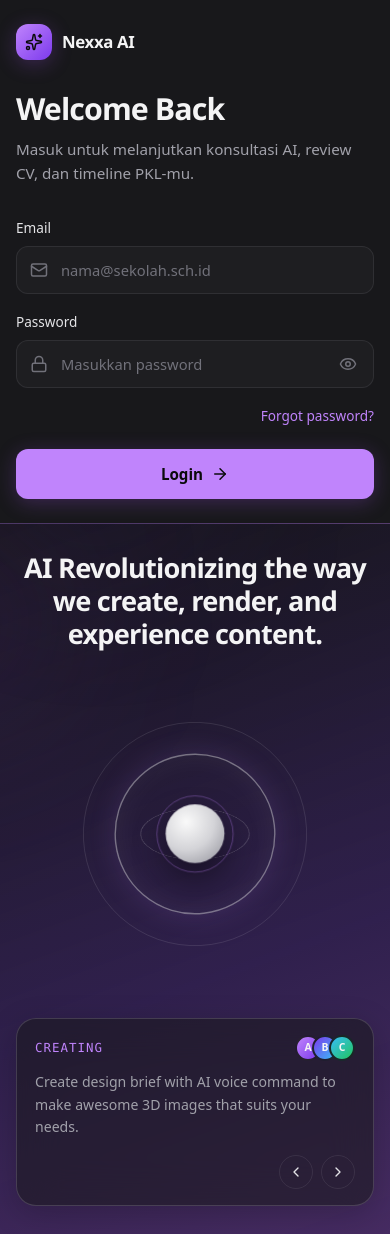
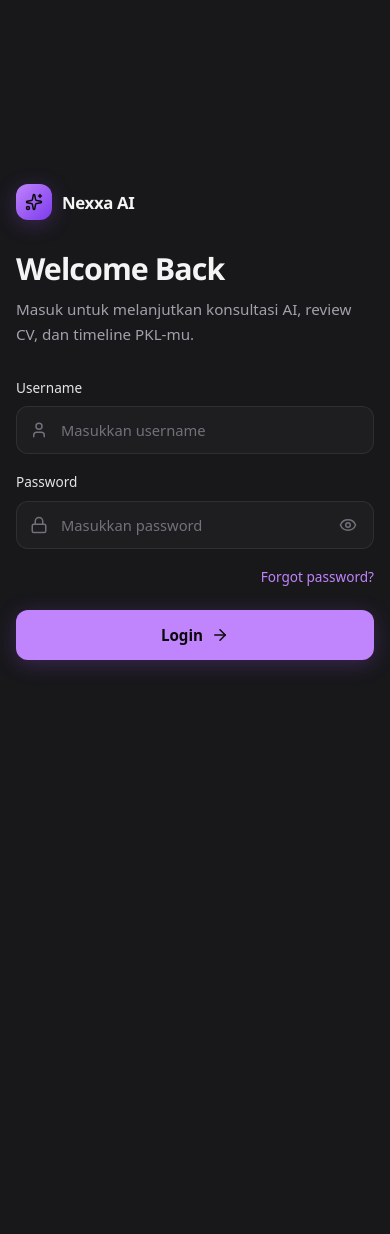
Before and after one commit to aussenseiter-Vs/JHIC-FE-User, a React (Vite) app: page /login in a window 390 px wide. After the commit the page ends 844 px from the top, so only its background shows below. Built offline with nearby package versions, Linux system fonts and the light colour scheme; a web font is replaced by a local one.

Commit message:
feat: implement login redirect feature with username authentication and route protection

```diff
--- a/src/core/routes.tsx
+++ b/src/core/routes.tsx
@@ -1,4 +1,5 @@
 import type { RouteObject } from "react-router-dom";
+import { Navigate } from "react-router-dom";
 import Layout from "./layout";
 import Login from "../modules/login/login";
 import Nexxa from "../modules/nexxa/nexxa";
@@ -8,11 +9,12 @@ import CvReview from "../modules/cv-review/cv-review";
 import TimelineAgit from "../modules/timeline-agit/timeline-agit";
 
 export const routes: RouteObject[] = [
+  { index: true, element: <Navigate to="/login" replace /> },
   { path: "/login", element: <Login /> },
   {
     element: <Layout />,
     children: [
-      { index: true, element: <Nexxa /> },
+      { path: "home", element: <Nexxa /> },
       { path: "search", element: <Search /> },
       { path: "dashboard-pkl", element: <DashboardPkl /> },
       { path: "cv-review", element: <CvReview /> },
--- a/src/modules/login/components/LoginForm.tsx
+++ b/src/modules/login/components/LoginForm.tsx
@@ -2,21 +2,20 @@ import { useState } from "react";
 import type { FormEvent } from "react";
 import { motion, AnimatePresence } from "framer-motion";
 import type { Variants } from "framer-motion";
-import { Mail, Lock, Eye, EyeOff, ArrowRight } from "lucide-react";
+import { User, Lock, Eye, EyeOff, ArrowRight } from "lucide-react";
 
 interface LoginFormProps {
   headline: string;
   subText: string;
-  emailLabel: string;
-  emailPlaceholder: string;
+  usernameLabel: string;
+  usernamePlaceholder: string;
   passwordLabel: string;
   passwordPlaceholder: string;
   forgotLabel: string;
   submitLabel: string;
-  errorRequiredEmail: string;
-  errorInvalidEmail: string;
+  errorRequiredUsername: string;
   errorRequiredPassword: string;
-  onSubmit: (email: string, password: string) => Promise<void>;
+  onSubmit: (username: string, password: string) => Promise<void>;
 }
 
 const stagger: Variants = {
@@ -38,26 +37,24 @@ const fadeUp: Variants = {
 function LoginForm({
   headline,
   subText,
-  emailLabel,
-  emailPlaceholder,
+  usernameLabel,
+  usernamePlaceholder,
   passwordLabel,
   passwordPlaceholder,
   forgotLabel,
   submitLabel,
-  errorRequiredEmail,
-  errorInvalidEmail,
+  errorRequiredUsername,
   errorRequiredPassword,
   onSubmit,
 }: LoginFormProps) {
-  const [email, setEmail] = useState("");
+  const [username, setUsername] = useState("");
   const [password, setPassword] = useState("");
   const [showPassword, setShowPassword] = useState(false);
   const [error, setError] = useState("");
   const [isSubmitting, setIsSubmitting] = useState(false);
 
   function validate(): string {
-    if (!email.trim()) return errorRequiredEmail;
-    if (!/^[^\s@]+@[^\s@]+\.[^\s@]+$/.test(email.trim())) return errorInvalidEmail;
+    if (!username.trim()) return errorRequiredUsername;
     if (!password) return errorRequiredPassword;
     return "";
   }
@@ -72,7 +69,7 @@ function LoginForm({
     setError("");
     setIsSubmitting(true);
     try {
-      await onSubmit(email.trim(), password);
+      await onSubmit(username.trim(), password);
     } catch {
       setError("Login gagal. Silakan coba lagi.");
     } finally {
@@ -96,20 +93,20 @@ function LoginForm({
         noValidate
       >
         <motion.div className="login-field" variants={fadeUp}>
-          <label className="login-label" htmlFor="login-email">
-            {emailLabel}
+          <label className="login-label" htmlFor="login-username">
+            {usernameLabel}
           </label>
           <div className="login-input-wrap">
-            <Mail size={18} className="login-input-icon" aria-hidden="true" />
+            <User size={18} className="login-input-icon" aria-hidden="true" />
             <input
-              id="login-email"
+              id="login-username"
               className="login-input"
-              type="email"
-              autoComplete="email"
-              placeholder={emailPlaceholder}
-              value={email}
-              onChange={(e) => setEmail(e.target.value)}
-              aria-label={emailLabel}
+              type="text"
+              autoComplete="username"
+              placeholder={usernamePlaceholder}
+              value={username}
+              onChange={(e) => setUsername(e.target.value)}
+              aria-label={usernameLabel}
             />
           </div>
         </motion.div>
--- a/src/modules/login/css/login.css
+++ b/src/modules/login/css/login.css
@@ -494,13 +494,7 @@
   }
 
   .showcase-panel {
-    min-height: 420px;
-    padding: 32px 24px;
-  }
-
-  .showcase-art {
-    transform: scale(0.82);
-    margin: 0;
+    display: none;
   }
 }
 
@@ -516,17 +510,4 @@
   .login-panel {
     padding: 24px 16px;
   }
-
-  .showcase-panel {
-    min-height: 380px;
-    padding: 28px 16px;
-  }
-
-  .showcase-art {
-    transform: scale(0.7);
-  }
-
-  .showcase-card {
-    padding: 16px 18px;
-  }
 }
--- a/src/modules/login/login.json
+++ b/src/modules/login/login.json
@@ -3,14 +3,13 @@
   "urlBar": "https://nexxa.ai",
   "headline": "Welcome Back",
   "subText": "Masuk untuk melanjutkan konsultasi AI, review CV, dan timeline PKL-mu.",
-  "emailLabel": "Email",
-  "emailPlaceholder": "nama@sekolah.sch.id",
+  "usernameLabel": "Username",
+  "usernamePlaceholder": "Masukkan username",
   "passwordLabel": "Password",
   "passwordPlaceholder": "Masukkan password",
   "forgotLabel": "Forgot password?",
   "submitLabel": "Login",
-  "errorRequiredEmail": "Email wajib diisi.",
-  "errorInvalidEmail": "Format email tidak valid.",
+  "errorRequiredUsername": "Username wajib diisi.",
   "errorRequiredPassword": "Password wajib diisi.",
   "showcaseNames": ["Amelia", "Bima", "Citra"],
   "showcaseHeadline": "AI Revolutionizing the way we create, render, and experience content.",
--- a/src/modules/login/login.tsx
+++ b/src/modules/login/login.tsx
@@ -9,9 +9,9 @@ import "./css/login.css";
 function Login() {
   const navigate = useNavigate();
 
-  async function handleSubmit() {
+  async function handleSubmit(_username: string, _password: string) {
     await new Promise<void>((resolve) => setTimeout(resolve, 1200));
-    navigate("/");
+    navigate("/home");
   }
 
   return (
@@ -33,14 +33,13 @@ function Login() {
             <LoginForm
               headline={data.headline}
               subText={data.subText}
-              emailLabel={data.emailLabel}
-              emailPlaceholder={data.emailPlaceholder}
+              usernameLabel={data.usernameLabel}
+              usernamePlaceholder={data.usernamePlaceholder}
               passwordLabel={data.passwordLabel}
               passwordPlaceholder={data.passwordPlaceholder}
               forgotLabel={data.forgotLabel}
               submitLabel={data.submitLabel}
-              errorRequiredEmail={data.errorRequiredEmail}
-              errorInvalidEmail={data.errorInvalidEmail}
+              errorRequiredUsername={data.errorRequiredUsername}
               errorRequiredPassword={data.errorRequiredPassword}
               onSubmit={handleSubmit}
             />
```
Also changed, not shown: .kiro/specs/login-redirect/requirements.md (added).
